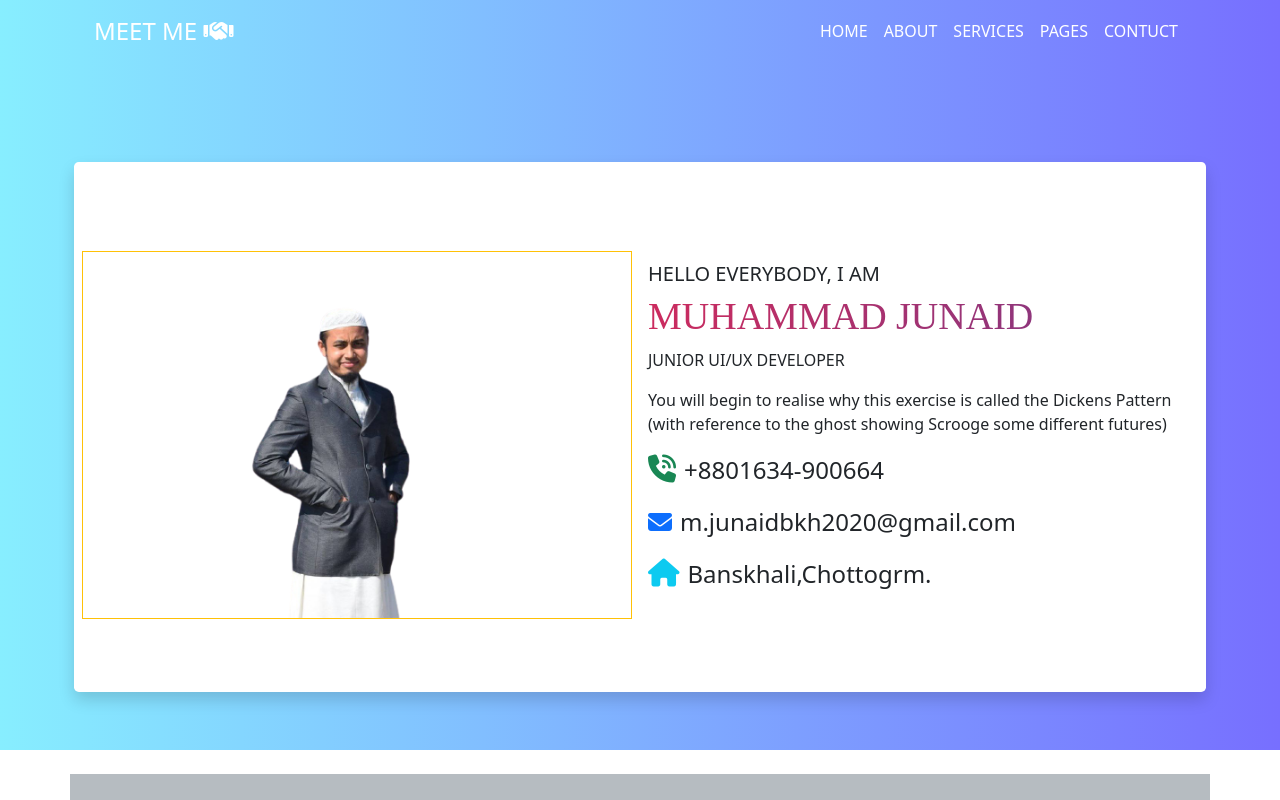
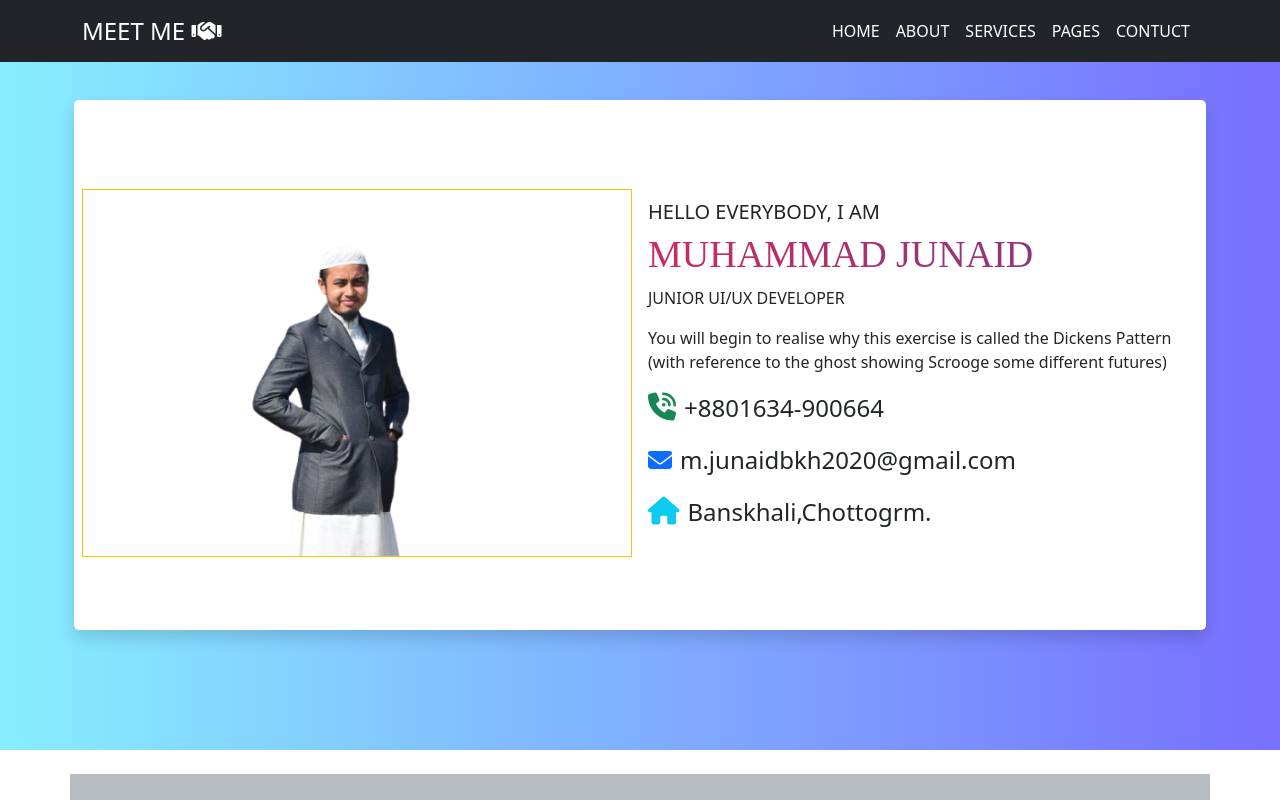
Before and after one commit to MuhammadJunaid01/responsive-portfolio, a plain HTML site: page index.html in a window 1280 px wide. Shown: the top 800 px of the page. Drawn offline with nearby package versions, Linux system fonts and the light colour scheme.

Commit message:
fixed-top

```diff
--- a/index.html
+++ b/index.html
@@ -21,7 +21,7 @@
     <header>
         <div class="container-fluid bg-1">
             <div class="container">
-                <nav class="navbar navbar-expand-lg navbar-light">
+                <nav class="navbar navbar-expand-lg navbar-light fixed-top bg-dark">
 
                     <div class="container">
 
--- a/style.css
+++ b/style.css
@@ -2,6 +2,7 @@
     background-image: linear-gradient( to left,#776FFF , #87EEFF);
 
     height: 750px;
+    overflow: hidden;
 }
 
 .hello{
@@ -125,7 +126,7 @@
     }
 
     .box-13{
-        height: 800px;
+        height: 640px;
 
     }
 
```
